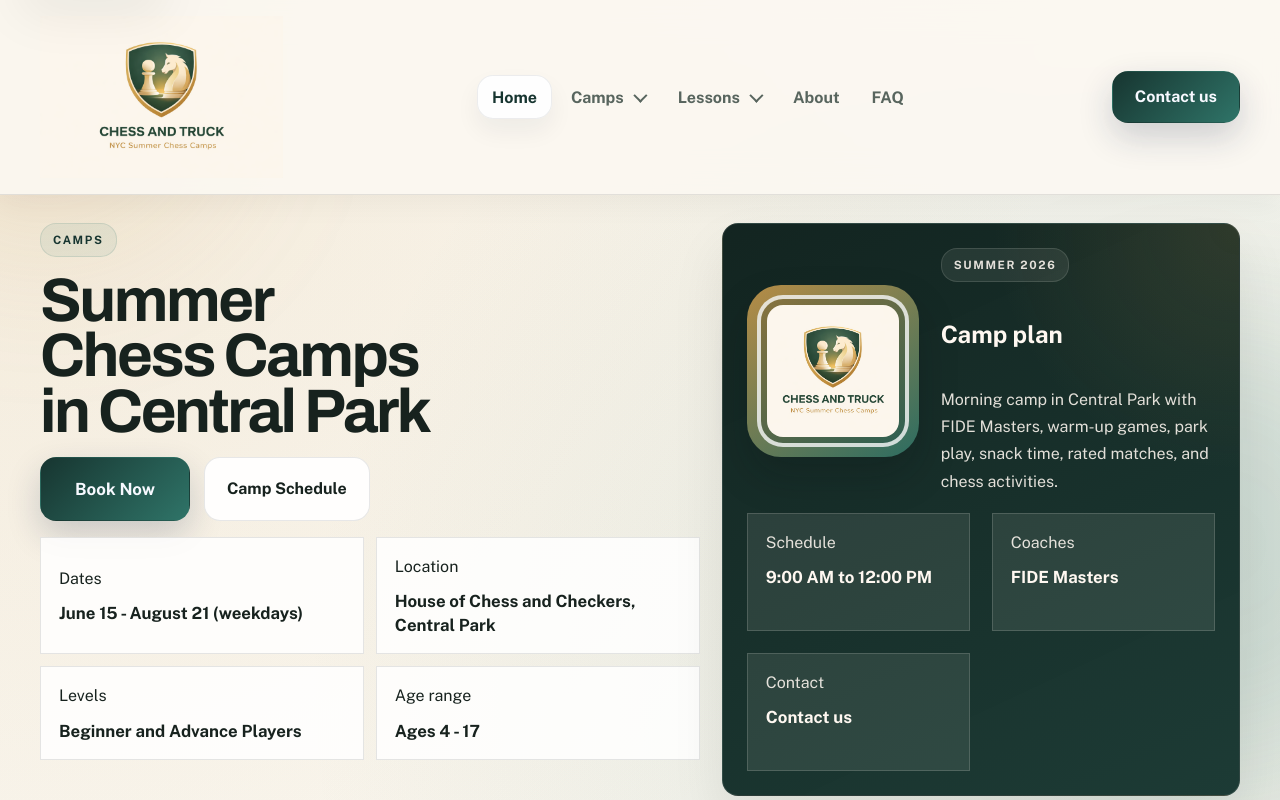
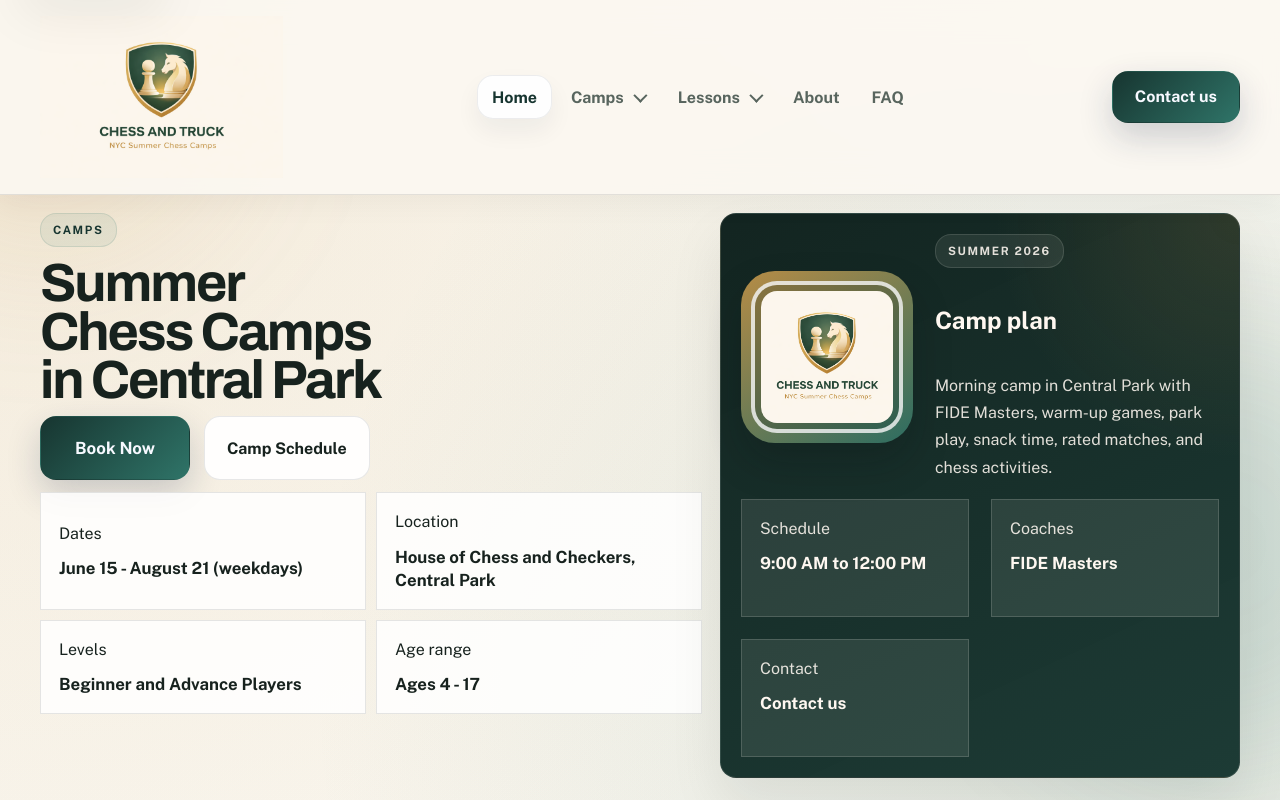
Before and after one commit to Aminjon0603/chess-and-truck-site, a React (Vite) app: page / in a window 1280 px wide. Shown: the top 800 px of the page. Built offline with nearby package versions, Linux system fonts and the light colour scheme.

Commit message:
Further compress camp hero

```diff
--- a/src/site.css
+++ b/src/site.css
@@ -1027,31 +1027,31 @@ a {
 }
 
 .camp-overview-hero {
-  padding-top: 28px;
-  padding-bottom: 12px;
+  padding-top: 18px;
+  padding-bottom: 8px;
 }
 
 .camp-overview-hero-grid {
   grid-template-columns: minmax(0, 1.12fr) minmax(320px, 0.88fr);
-  gap: 22px;
+  gap: 18px;
 }
 
 .camp-overview-hero-copy {
-  gap: 16px;
+  gap: 12px;
 }
 
 .camp-overview-hero-copy h1 {
   max-width: 10.8ch;
-  font-size: clamp(2.8rem, 4.8vw, 4.3rem);
+  font-size: clamp(2.45rem, 4.2vw, 3.85rem);
   line-height: 0.9;
 }
 
 .camp-overview-hero-copy .cta-row {
-  margin-top: 2px;
+  margin-top: 0;
 }
 
 .camp-overview-hero-panel {
-  padding: 24px;
+  padding: 20px;
 }
 
 .lesson-detail-hero-panel {
@@ -1260,11 +1260,11 @@ a {
 .camp-hero-facts {
   margin-top: 0;
   grid-template-columns: repeat(2, minmax(0, 1fr));
-  gap: 12px;
+  gap: 10px;
 }
 
 .camp-hero-facts > div {
-  min-height: 86px;
+  min-height: 74px;
 }
 
 .camp-detail-grid {
```
